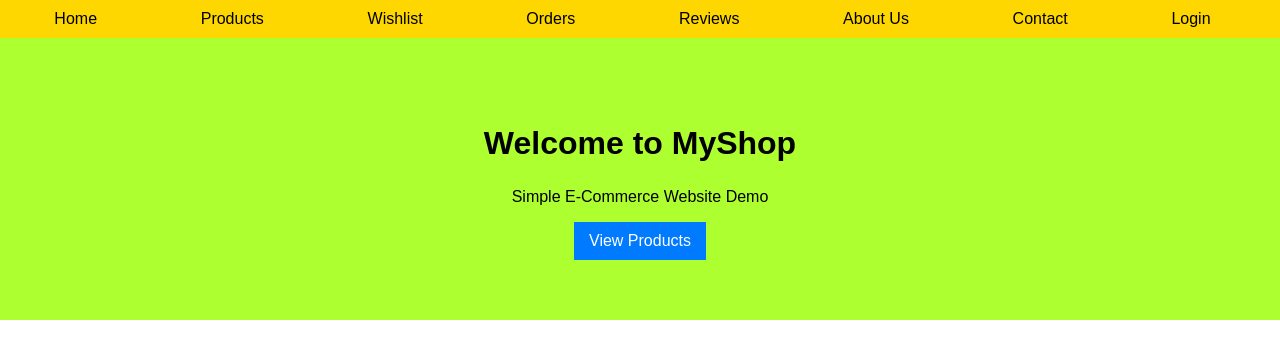
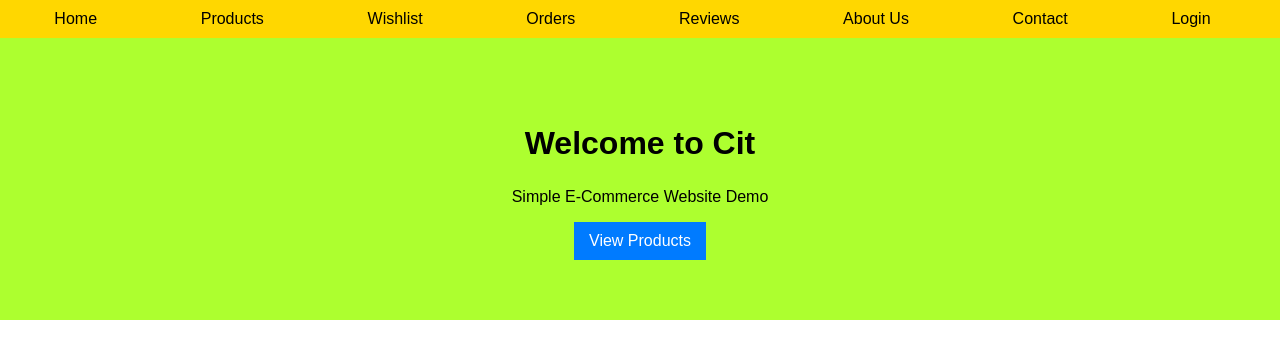
Before and after one commit to 24f2002684/WDE_Ecommerce_portal, a plain HTML site: page index.html in a window 1280 px wide. Drawn offline with Linux system fonts and the light colour scheme.

Commit message:
updated the title

```diff
--- a/index.html
+++ b/index.html
@@ -70,7 +70,7 @@
     </header>
 
     <section class="hero">
-        <h1>Welcome to MyShop</h1>
+        <h1>Welcome to Cit</h1>
         <p>Simple E-Commerce Website Demo</p>
         <a href="products.html" class="btn">View Products</a>
     </section>
```
